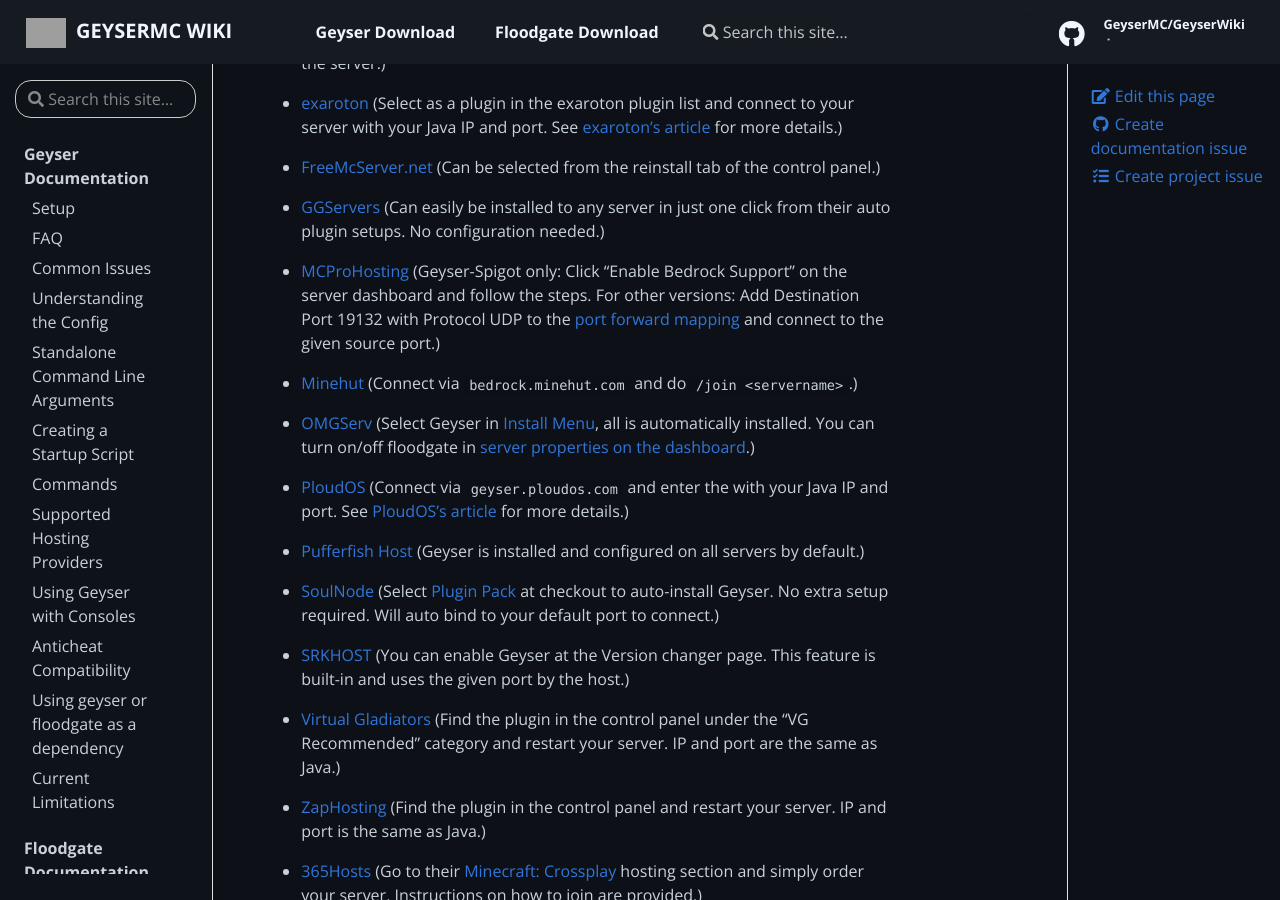
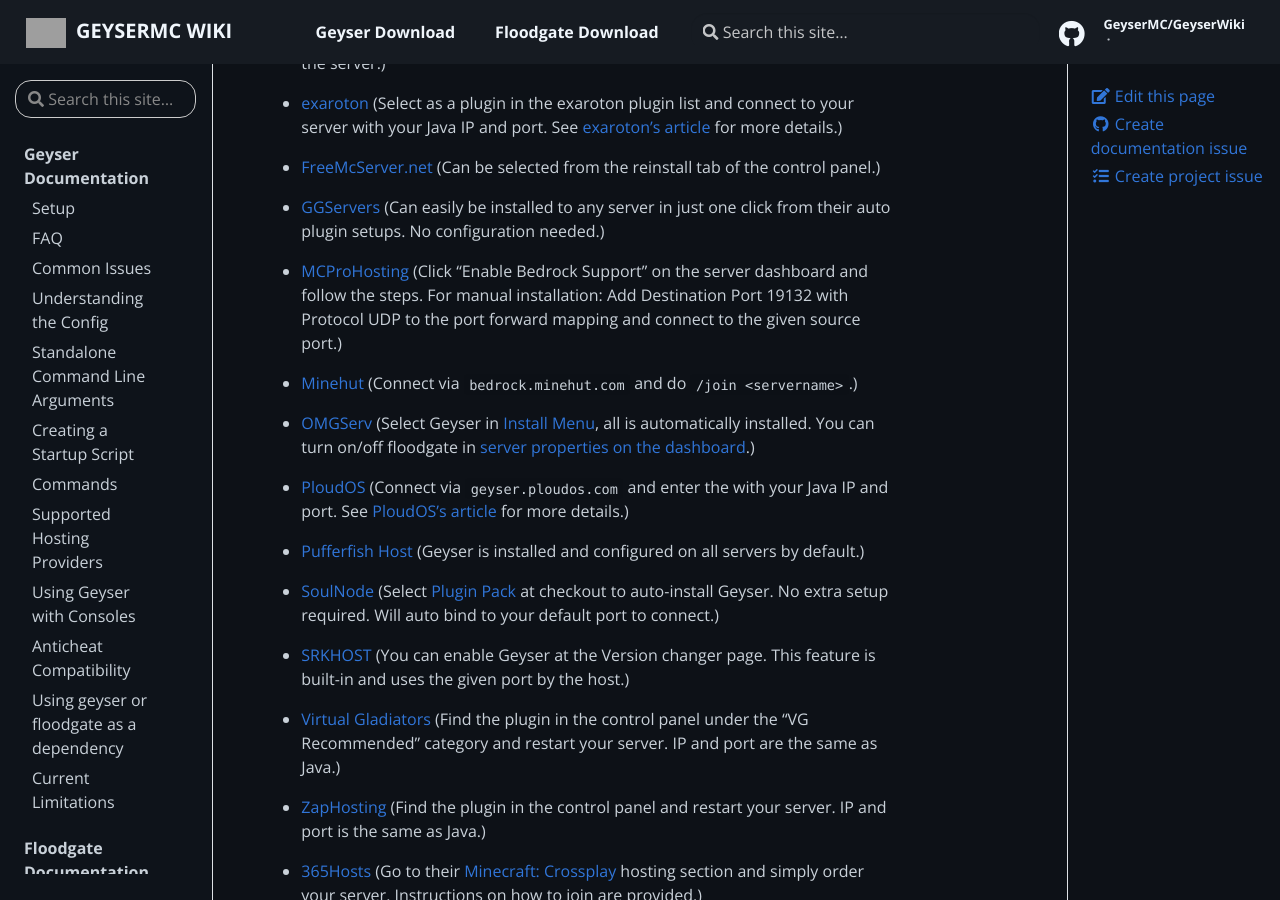
Before and after one commit to GeyserMC/GeyserWiki, a Jekyll site: the page built from _docs/geyser/supported-hosting-providers.md, in a window 1280 px wide and 900 px high, scrolled down 503 px. Built offline with Jekyll 4.4.1, drawn with Linux system fonts in a browser that asks for light colours; nearby versions of some CDN libraries; grey boxes are pictures that could not be loaded.

Commit message:
update mcph

```diff
--- a/_data/providers.json
+++ b/_data/providers.json
@@ -28,7 +28,7 @@
     {
       "name": "MCProHosting",
       "url": "https://mcprohosting.com/",
-      "description": "Geyser-Spigot only: Click \"Enable Bedrock Support\" on the server dashboard and follow the steps. For other versions: Add Destination Port 19132 with Protocol UDP to the [port forward mapping](https://mcprohosting.com/billing/knowledgebase/379/Firewall-and-Port-Management.html) and connect to the given source port."
+      "description": "Click \"Enable Bedrock Support\" on the server dashboard and follow the steps. For manual installation: Add Destination Port 19132 with Protocol UDP to the port forward mapping and connect to the given source port."
     },
     {
       "name": "Minehut",
```
